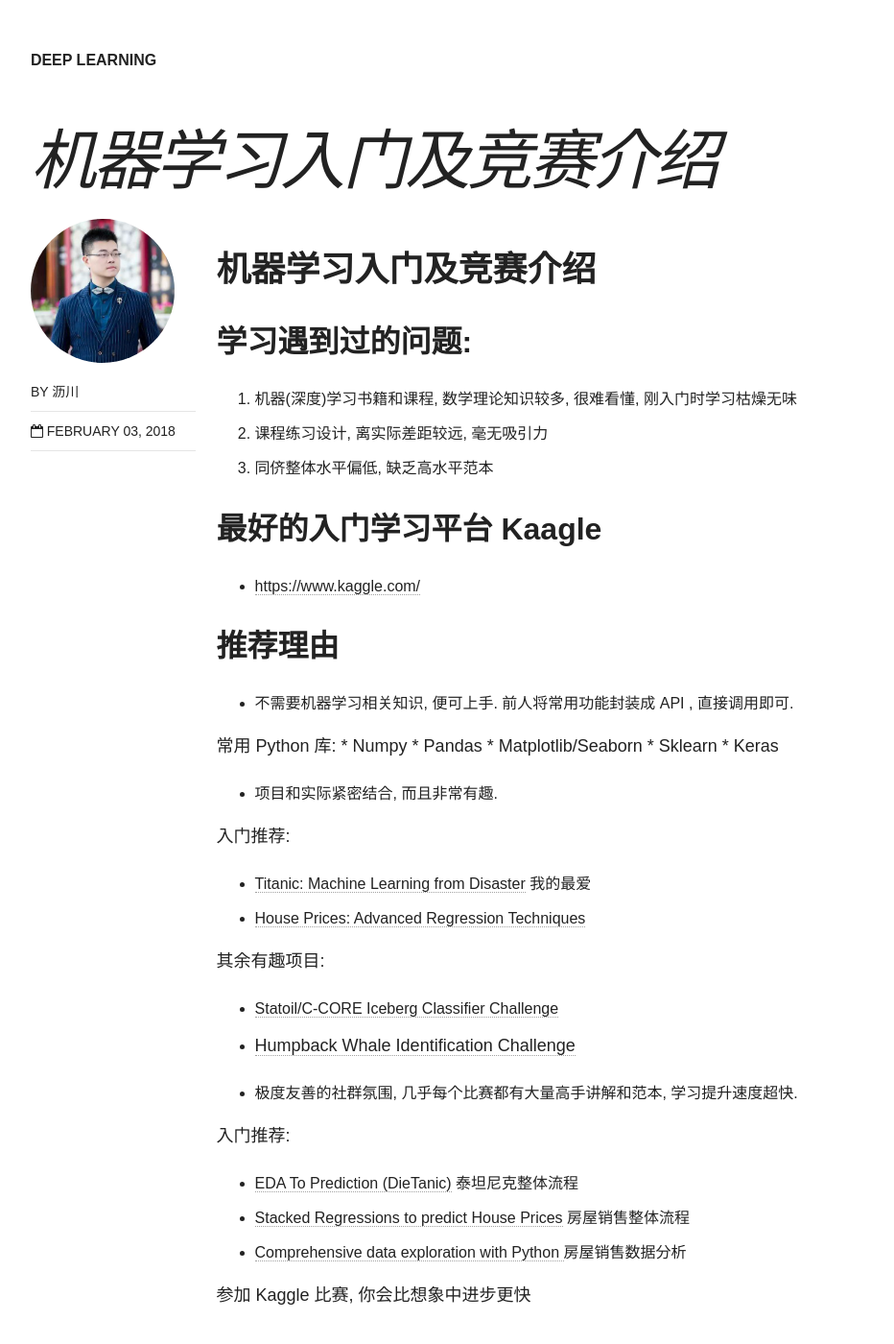
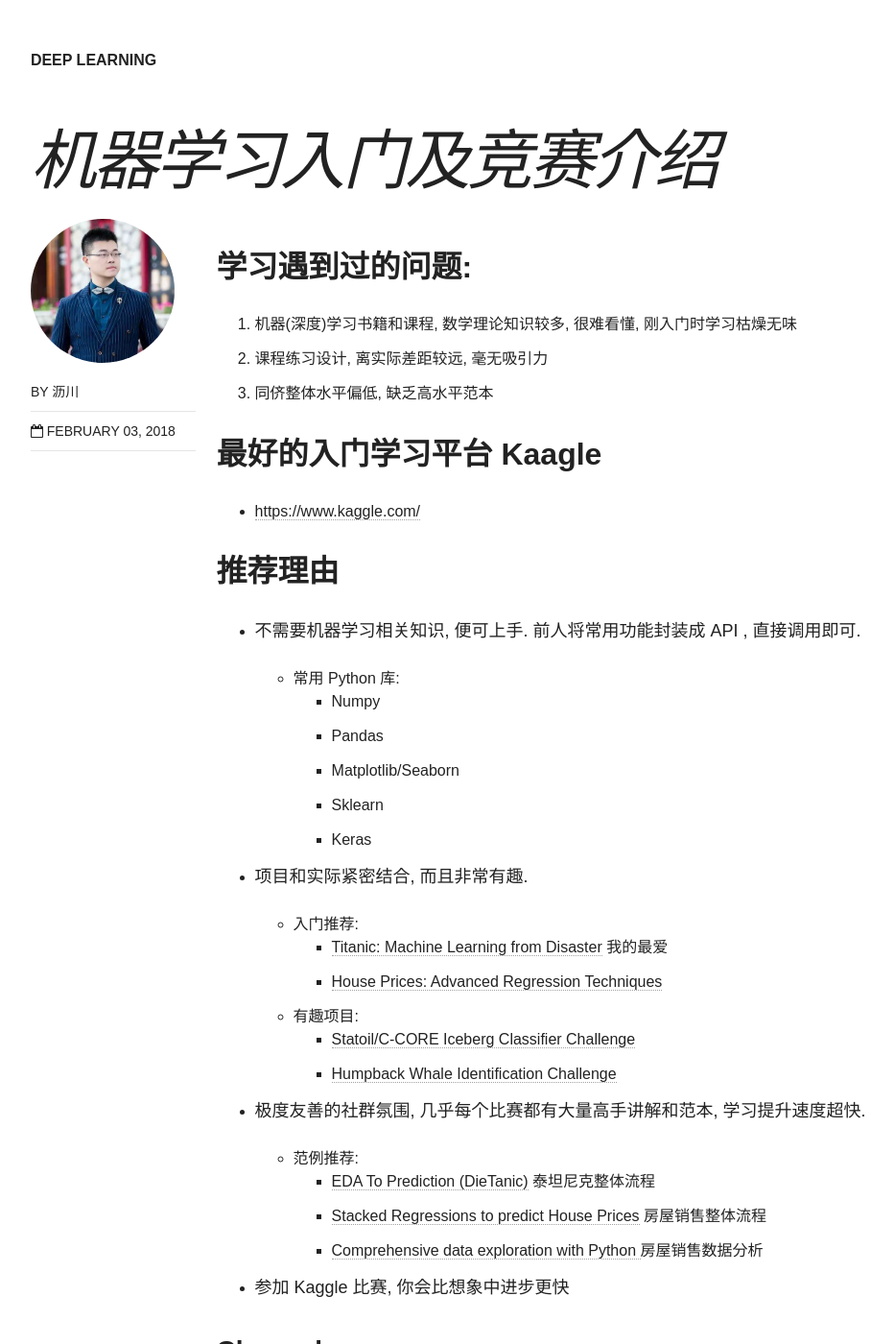
Before and after one commit to Hugo1030/Hugo1030.github.io, a Jekyll site: the page built from _posts/tech/2018-02-03-start-machine-learning.md, in a window 1280 px wide and 1400 px high, scrolled down 400 px. Shown: the whole window at 96% size, without its empty margins (154-1086 px from the left). Built offline with Jekyll 4.4.1, drawn with Linux system fonts in a browser that asks for light colours; nearby versions of some CDN libraries; some of the changed lines change nothing that is shown.

Commit message:
update typesetting

```diff
--- a/_posts/tech/2018-02-03-start-machine-learning.md
+++ b/_posts/tech/2018-02-03-start-machine-learning.md
@@ -7,8 +7,6 @@
 author: 沥川
 modified:
 ---
-
-# 机器学习入门及竞赛介绍
 
 ## 学习遇到过的问题:
 1. 机器(深度)学习书籍和课程, 数学理论知识较多, 很难看懂, 刚入门时学习枯燥无味
@@ -23,32 +21,32 @@
 
 - 不需要机器学习相关知识, 便可上手. 前人将常用功能封装成  API , 直接调用即可.
 
-常用 Python 库:
-    * Numpy
-    * Pandas
-    * Matplotlib/Seaborn
-    * Sklearn
-    * Keras
+    - 常用 Python 库:
+        * Numpy
+        * Pandas
+        * Matplotlib/Seaborn
+        * Sklearn
+        * Keras
 
 - 项目和实际紧密结合, 而且非常有趣.
 
-入门推荐:
-* [Titanic: Machine Learning from Disaster](https://www.kaggle.com/c/titanic) 我的最爱
-* [House Prices: Advanced Regression Techniques](https://www.kaggle.com/c/house-prices-advanced-regression-techniques)
+    - 入门推荐:
+        * [Titanic: Machine Learning from Disaster](https://www.kaggle.com/c/titanic) 我的最爱
+        * [House Prices: Advanced Regression Techniques](https://www.kaggle.com/c/house-prices-advanced-regression-techniques)
 
-其余有趣项目:
-* [Statoil/C-CORE Iceberg Classifier Challenge](https://www.kaggle.com/c/statoil-iceberg-classifier-challenge)
-* [Humpback Whale Identification Challenge](https://www.kaggle.com/c/whale-categorization-playground)
+    - 有趣项目:
+        * [Statoil/C-CORE Iceberg Classifier Challenge](https://www.kaggle.com/c/statoil-iceberg-classifier-challenge)
+        * [Humpback Whale Identification Challenge](https://www.kaggle.com/c/whale-categorization-playground)
 
 - 极度友善的社群氛围, 几乎每个比赛都有大量高手讲解和范本, 学习提升速度超快.
 
-入门推荐:
-* [EDA To Prediction (DieTanic)](https://www.kaggle.com/ash316/eda-to-prediction-dietanic) 泰坦尼克整体流程
-* [Stacked Regressions to predict House Prices](https://www.kaggle.com/serigne/stacked-regressions-top-4-on-leaderboard/notebook) 房屋销售整体流程
-* [Comprehensive data exploration with Python
-](https://www.kaggle.com/pmarcelino/comprehensive-data-exploration-with-python) 房屋销售数据分析
+    - 范例推荐:
+        * [EDA To Prediction (DieTanic)](https://www.kaggle.com/ash316/eda-to-prediction-dietanic) 泰坦尼克整体流程
+        * [Stacked Regressions to predict House Prices](https://www.kaggle.com/serigne/stacked-regressions-top-4-on-leaderboard/notebook) 房屋销售整体流程
+        * [Comprehensive data exploration with Python
+        ](https://www.kaggle.com/pmarcelino/comprehensive-data-exploration-with-python) 房屋销售数据分析
 
-参加 Kaggle 比赛, 你会比想象中进步更快
+- 参加 Kaggle 比赛, 你会比想象中进步更快
 
 ### Changelog
 2018-02-03 创建
```
